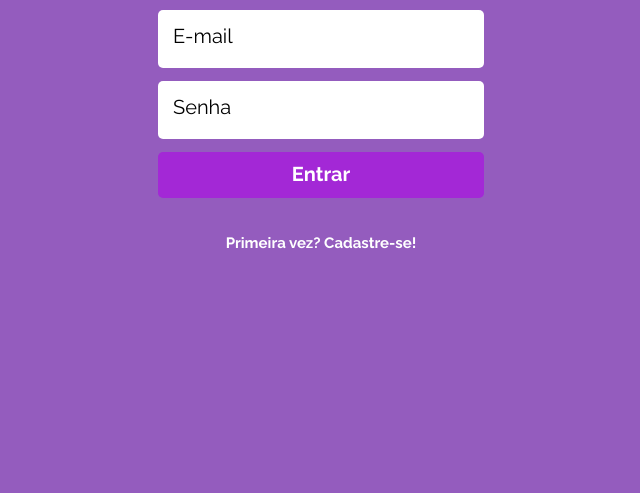
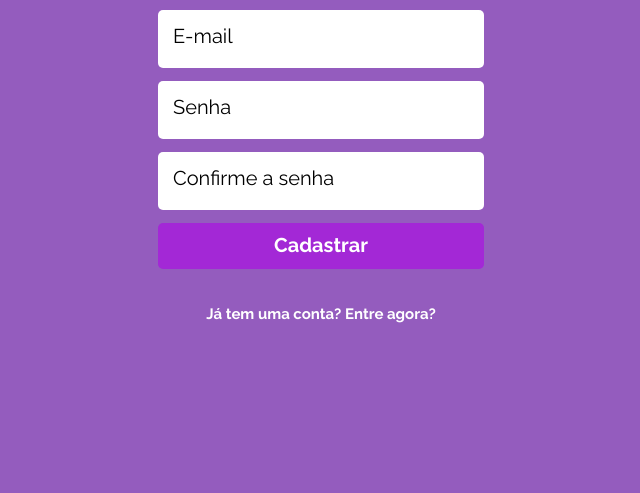
Before and after one commit to cassandra-mn/mywallet-front, a React app: page / in a window 1280 px wide. Shown: the part 307-800 px from the top of the page, without its empty margins (319-959 px from the left). Built offline with nearby package versions, Linux system fonts and the light colour scheme; a web font is replaced by a local one.

Commit message:
layout sign-up

```diff
--- a/public/index.html
+++ b/public/index.html
@@ -3,7 +3,7 @@
   <head>
     <meta charset="utf-8" />
     <meta name="viewport" content="width=device-width, initial-scale=1" />
-    <title>React App</title>
+    <title>My Wallet</title>
   </head>
   <body>
     <noscript>You need to enable JavaScript to run this app.</noscript>
--- a/src/Componentes/App.js
+++ b/src/Componentes/App.js
@@ -1,10 +1,11 @@
-import Login from './Login';
-import Register from './Register';
+import SignIn from './SignIn';
+import SignUp from './SignUp';
 
 export default function App() {
     return (
         <>
-            <Login />
+            <SignUp />
         </>
     );
 }
+//<SignIn />
--- a/src/Componentes/Register.js
+++ /dev/null
@@ -1,5 +0,0 @@
-export default function Register() {
-    return (
-        <></>
-    );
-}
--- /dev/null
+++ b/src/Componentes/SignIn.js
@@ -0,0 +1,80 @@
+import styled from 'styled-components';
+
+export default function SignIn() {
+    return (
+        <Container>
+            <Logo>MyWallet</Logo>
+            <Input placeholder='E-mail'/>
+            <Input placeholder='Senha'/>
+            <Button>Entrar</Button>
+            <Register>Primeira vez? Cadastre-se!</Register>
+        </Container>
+    );
+}
+
+const Container = styled.div`
+    height: 100vh;
+    display: flex;
+    flex-direction: column;
+    justify-content: center;
+    align-items: center;
+    background-color: #945CBE;
+`;
+
+const Logo = styled.h1`
+    font-size: 32px;
+    line-height: 50px;
+    margin-bottom: 25px;
+    color: #FFFFFF;
+    font-family: 'Saira Stencil One';
+`;
+
+const Input = styled.input`
+    width: 326px;
+    height: 58px;
+    padding: 15px;
+    margin-bottom: 13px;
+    border-radius: 5px;
+    border: none;
+    background: #FFFFFF;
+    box-sizing: border-box;
+
+    ::placeholder {
+        font-size: 20px;
+        line-height: 23px;
+        color: #000000;
+        font-family: 'Raleway';
+    }
+`;
+
+const Button = styled.button`
+    width: 326px;
+    height: 46px;
+    font-weight: 700;
+    font-size: 20px;
+    line-height: 23px;
+    border-radius: 5px;
+    text-align: center;
+    border: none;
+    color: #FFFFFF;
+    background: #A328D6;
+    font-family: 'Raleway';
+    box-sizing: border-box;
+
+    :hover {
+        cursor: pointer;
+    }
+`;
+
+const Register = styled.p`
+    font-weight: 700;
+    font-size: 15px;
+    line-height: 18px;
+    margin-top: 36px;
+    color: #FFFFFF;
+    font-family: 'Raleway';
+
+    :hover {
+        cursor: pointer;
+    }
+`;
--- a/src/Componentes/Login.js
+++ b/src/Componentes/SignUp.js
@@ -1,13 +1,15 @@
 import styled from 'styled-components';
 
-export default function Login() {
+export default function SignUp() {
     return (
         <Container>
             <Logo>MyWallet</Logo>
+            <Input placeholder='Nome'/>
             <Input placeholder='E-mail'/>
             <Input placeholder='Senha'/>
-            <Button>Entrar</Button>
-            <Register>Primeira vez? Cadastre-se!</Register>
+            <Input placeholder='Confirme a senha'/>
+            <Button>Cadastrar</Button>
+            <Login>Já tem uma conta? Entre agora?</Login>
         </Container>
     );
 }
@@ -66,11 +68,15 @@ const Button = styled.button`
     }
 `;
 
-const Register = styled.p`
+const Login = styled.p`
     font-weight: 700;
     font-size: 15px;
     line-height: 18px;
     margin-top: 36px;
     color: #FFFFFF;
     font-family: 'Raleway';
+
+    :hover {
+        cursor: pointer;
+    }
 `;
```
